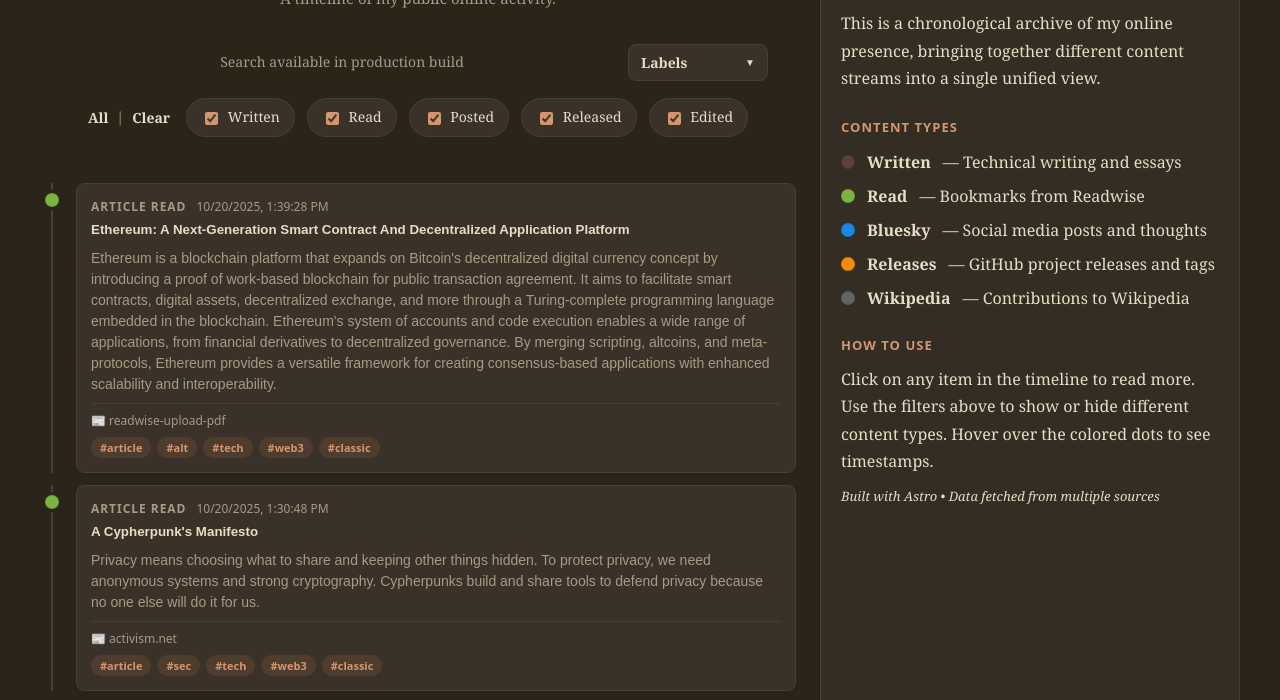
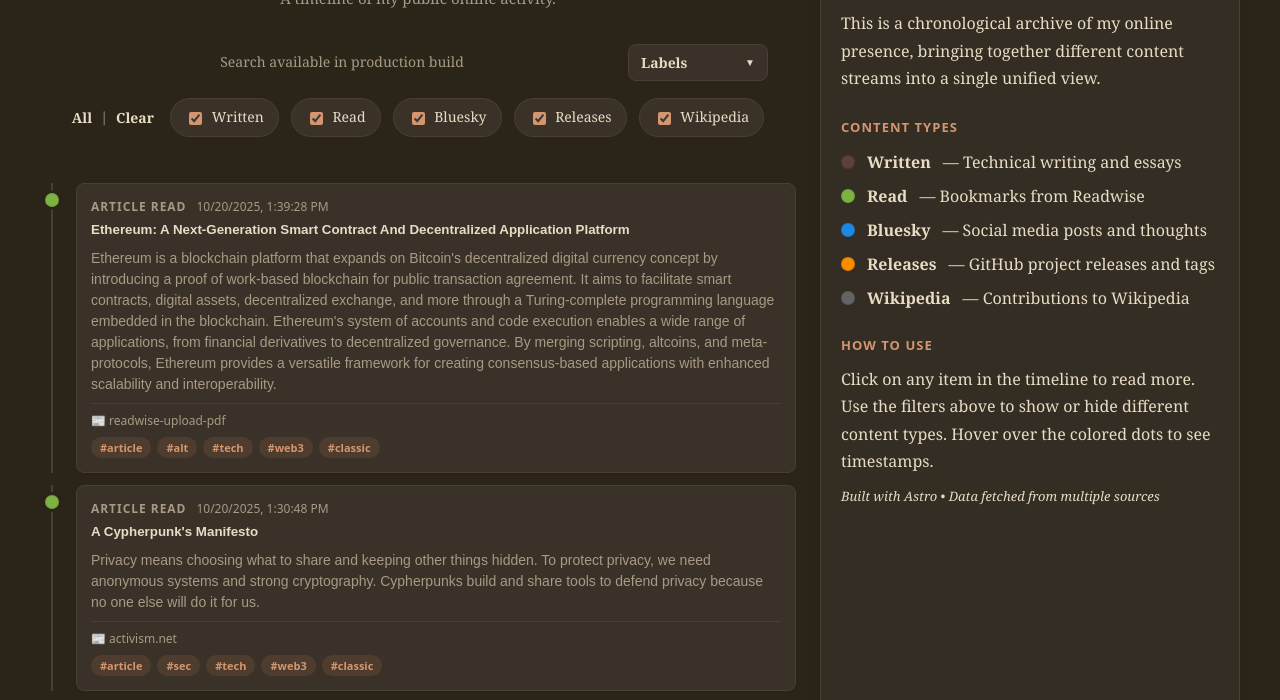
Before and after one commit to chasemp/timeline, an Astro site in the folder astro/: page / in a window 1280 px wide. Shown: the part 93-793 px from the top of the page. Built offline with nearby package versions, Linux system fonts and the light colour scheme; Astro itself is replaced by a stand-in of ours.

Commit message:
Update filter labels for consistency with about panel
- Change 'Posted' to 'Bluesky' to match legend
- Change 'Released' to 'Releases' to match legend
- Change 'Edited' to 'Wikipedia' to match legend
- Update tooltips to match legend descriptions
- All filters now use same terminology as about panel

```diff
--- a/astro/src/pages/index.astro
+++ b/astro/src/pages/index.astro
@@ -172,11 +172,11 @@ const allHashtags = Object.entries(hashtagCounts)
           <button id="select-none" class="filter-action">Clear</button>
         </div>
         <div class="filters" role="group" aria-label="Content types">
-          <label title="My Writings"><input type="checkbox" name="type" value="blog" checked> Written</label>
-          <label title="Reading Material"><input type="checkbox" name="type" value="saved" checked> Read</label>
-          <label title="My Public Feed"><input type="checkbox" name="type" value="bluesky" checked> Posted</label>
-          <label title="Github Releases"><input type="checkbox" name="type" value="release" checked> Released</label>
-          <label title="Activity on en.wiki.org"><input type="checkbox" name="type" value="wikipedia" checked> Edited</label>
+          <label title="Technical writing and essays"><input type="checkbox" name="type" value="blog" checked> Written</label>
+          <label title="Bookmarks from Readwise"><input type="checkbox" name="type" value="saved" checked> Read</label>
+          <label title="Social media posts and thoughts"><input type="checkbox" name="type" value="bluesky" checked> Bluesky</label>
+          <label title="GitHub project releases and tags"><input type="checkbox" name="type" value="release" checked> Releases</label>
+          <label title="Contributions to Wikipedia"><input type="checkbox" name="type" value="wikipedia" checked> Wikipedia</label>
         </div>
       </div>
     </section>
```
